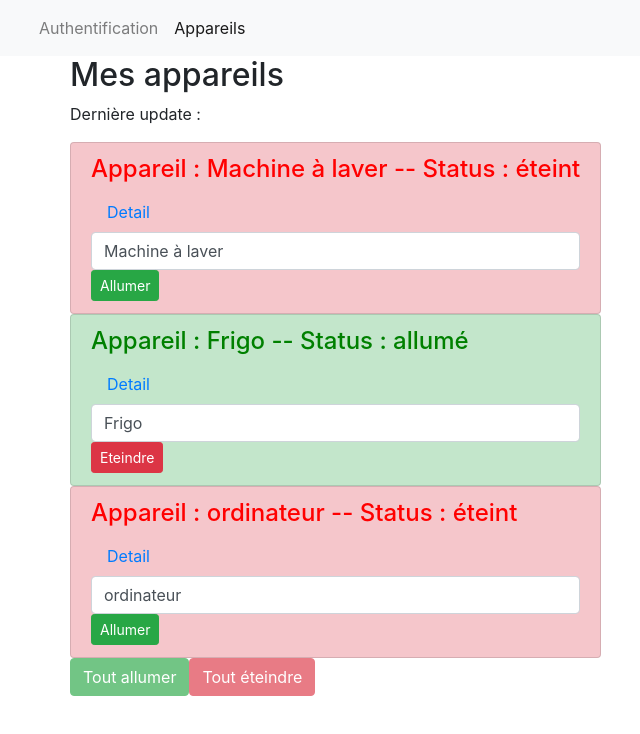
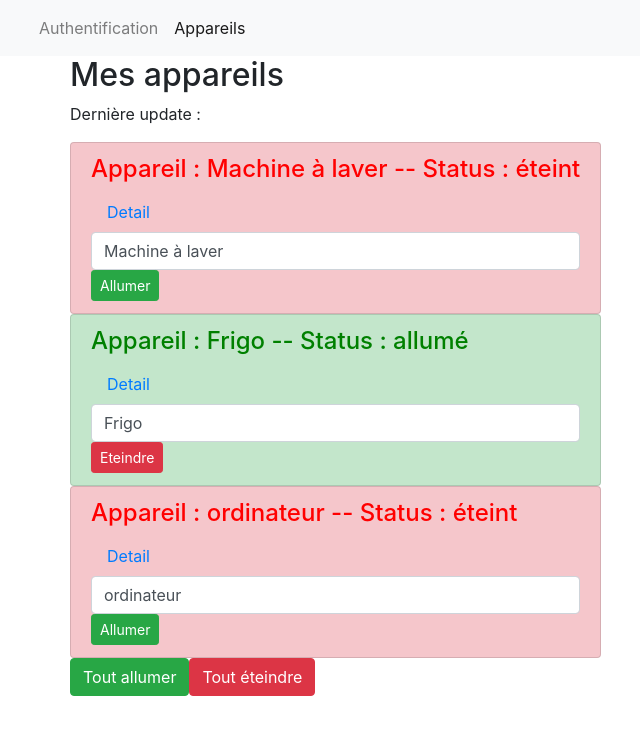
Before and after one commit to Nicolas-Hermet/First_Angular_Project, an Angular app: page /auth in a window 1280 px wide. Both pictures are taken after a click on the button "Se connecter". Shown: the top 734 px of the page, without its empty margins (0-640 px from the left). Built offline with nearby package versions, Linux system fonts and the light colour scheme.

Commit message:
Add Guard Service for authentification

```diff
--- a/src/app/appareil-view/appareil-view.component.html
+++ b/src/app/appareil-view/appareil-view.component.html
@@ -9,9 +9,7 @@
                     [id] = 'appareil.id'></app-appareil>
     </ul>
     <button class="btn btn-success"
-            [disabled]="!isAuth"
             (click)="onAllumer()">Tout allumer</button>
     <button class="btn btn-danger"
-            [disabled]="!isAuth"
             (click)="onEteindre()">Tout éteindre</button>
 </div>
--- /dev/null
+++ b/src/app/services/auth-guard.service.ts
@@ -0,0 +1,22 @@
+import { Injectable } from '@angular/core';
+import { ActivatedRouteSnapshot, CanActivate, RouterStateSnapshot, Router } from '@angular/router';
+import { Observable } from 'rxjs';
+import { promise } from 'protractor';
+import { AuthService } from './auth.service';
+
+@Injectable()
+
+export class AuthGuardService implements CanActivate {
+
+  constructor(private authService: AuthService, private router: Router) {}
+
+  canActivate(
+    route: ActivatedRouteSnapshot,
+    state: RouterStateSnapshot): Observable<boolean> | Promise<boolean> | boolean {
+      if (this.authService.isAuth) {
+        return true;
+      } else {
+        this.router.navigate(['/auth']);
+      }
+    }
+}
```
Also changed, not shown: src/app/app.module.ts (+6 -4 lines).
